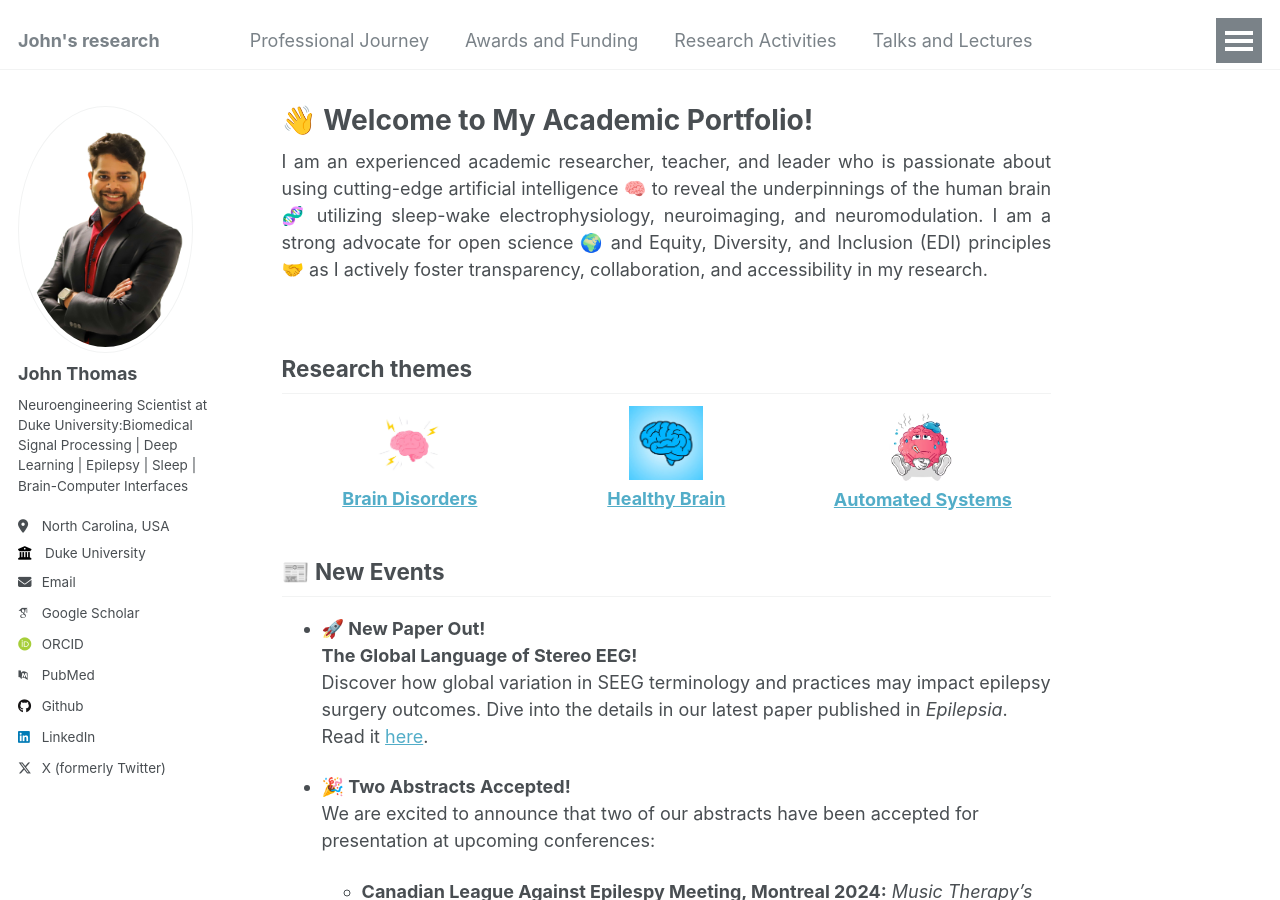
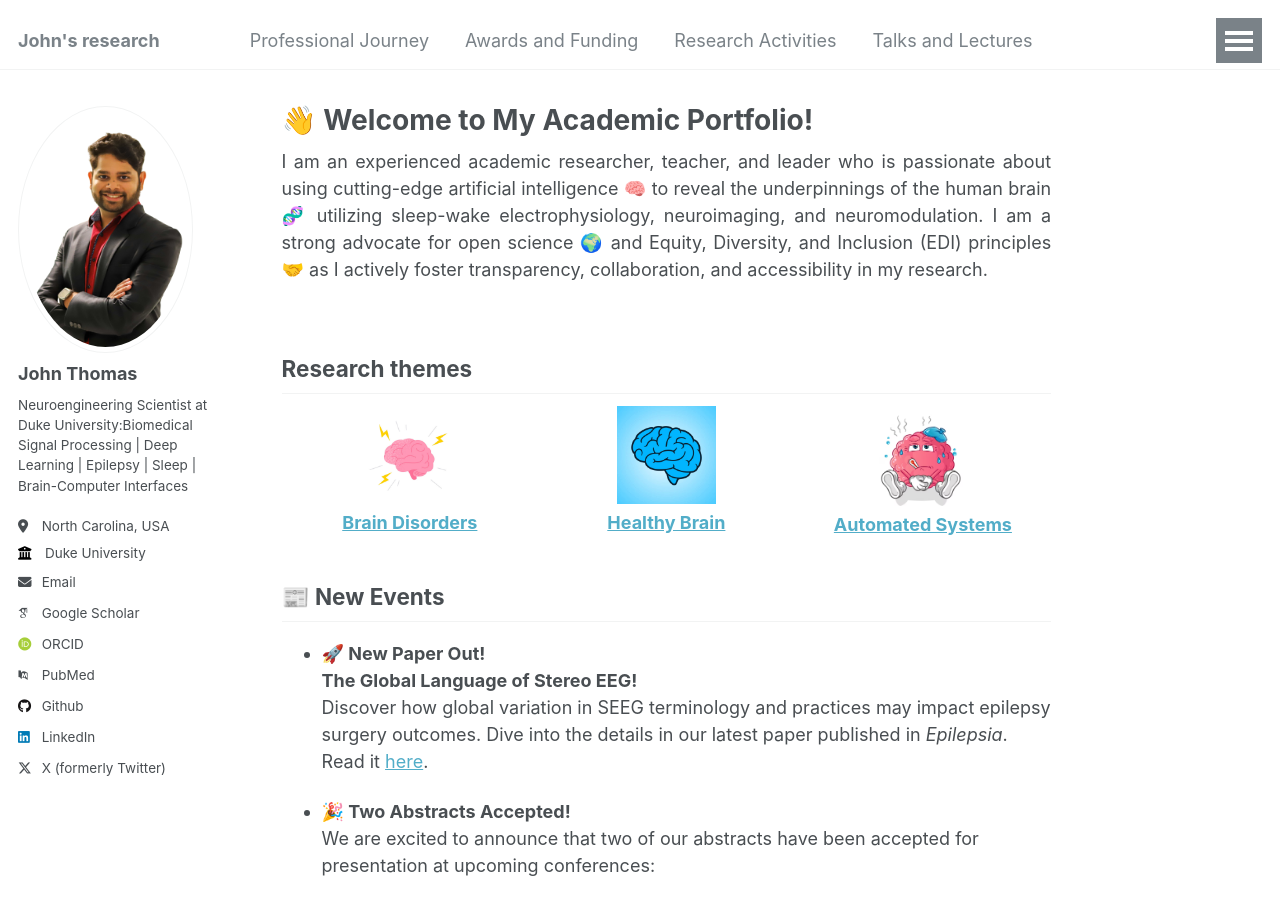
Before and after one commit to johnthomasphd/johnthomasphd.github.io, a Jekyll site: the page built from _pages/about.md, in a window 1280 px wide and 900 px high. Built offline with Jekyll 4.4.1, drawn with Linux system fonts in a browser that asks for light colours; some web fonts are replaced.

Commit message:
Update about.md

```diff
--- a/_pages/about.md
+++ b/_pages/about.md
@@ -21,7 +21,7 @@
 
   <div style="flex: 1; max-width: 100%; padding: 0 5px; text-align: center;">
     <a href="https://johnthomasphd.github.io/_pages/about_page_1.md">
-      <img src="https://johnthomasphd.github.io/images/photo_1.png" alt="Page 1" style="width:30%; height:auto;">
+      <img src="https://johnthomasphd.github.io/images/photo_1.png" alt="Page 1" style="width:40%; height:auto;">
     </a>
     <a href="https://johnthomasphd.github.io/_pages/about_page_1.md" style="display: block; margin-top: 5px;">
       <strong>Brain Disorders</strong>
@@ -30,7 +30,7 @@
 
   <div style="flex: 1; max-width: 100%; padding: 0 5px; text-align: center;">
     <a href="https://johnthomasphd.github.io/_pages/about_page_2.md">
-      <img src="https://johnthomasphd.github.io/images/photo_2.png" alt="Page 2" style="width:30%; height:auto;">
+      <img src="https://johnthomasphd.github.io/images/photo_2.png" alt="Page 2" style="width:40%; height:auto;">
     </a>
     <a href="https://johnthomasphd.github.io/_pages/about_page_2.md" style="display: block; margin-top: 5px;">
       <strong>Healthy Brain</strong>
@@ -39,7 +39,7 @@
 
   <div style="flex: 1; max-width: 100%; padding: 0 5px; text-align: center;">
     <a href="https://johnthomasphd.github.io/_pages/about_page_3.md">
-      <img src="https://johnthomasphd.github.io/images/photo_3.png" alt="Page 3" style="width:30%; height:auto;">
+      <img src="https://johnthomasphd.github.io/images/photo_3.png" alt="Page 3" style="width:40%; height:auto;">
     </a>
     <a href="https://johnthomasphd.github.io/_pages/about_page_3.md" style="display: block; margin-top: 5px;">
       <strong>Automated Systems</strong>
```
